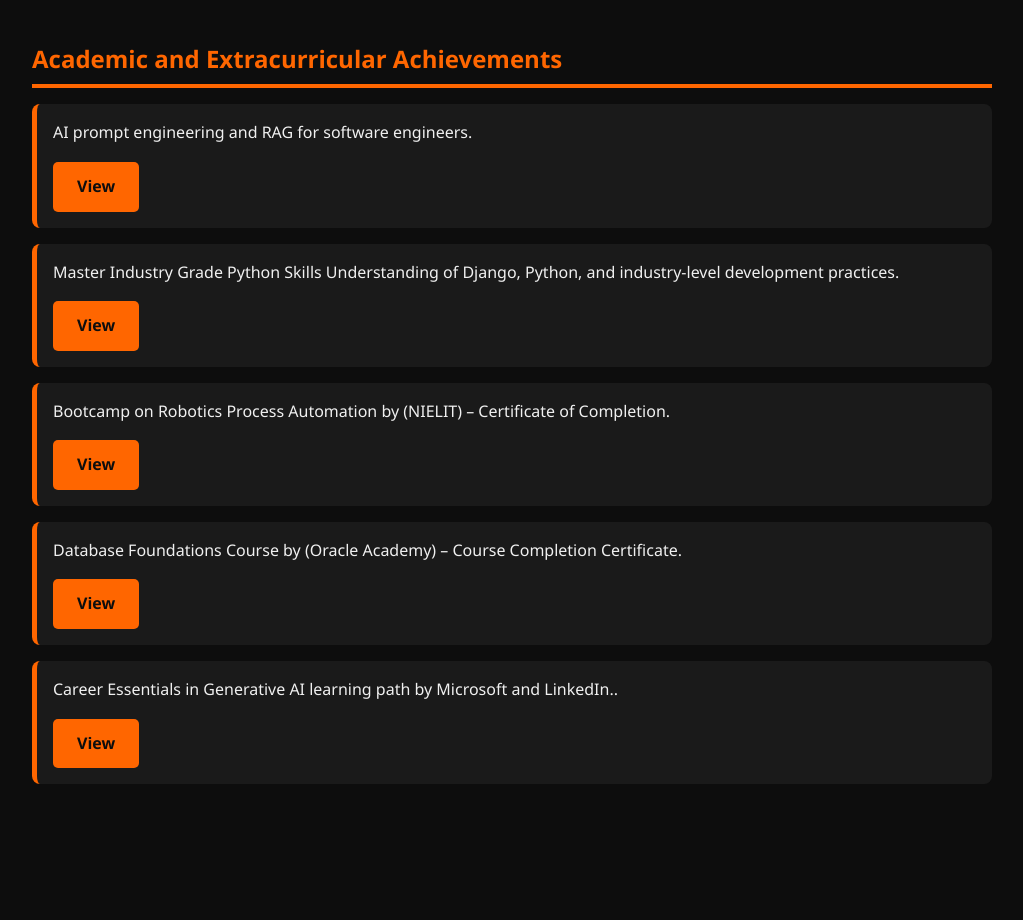
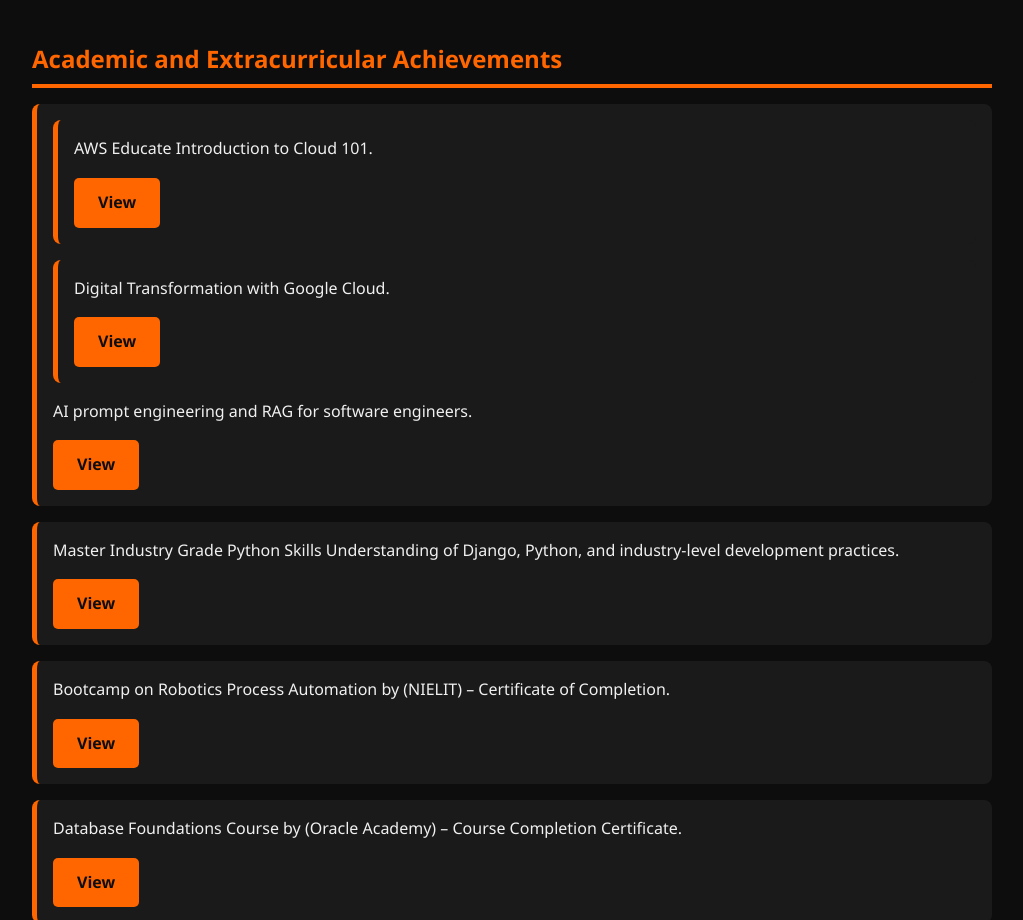
Before and after one commit to AJAY-DOMBALE-04/my-portfolio, a plain HTML site: page index.html in a window 1280 px wide. Shown: the part 3300-4220 px from the top of the page, without its empty margins (128-1151 px from the left). Drawn offline with Linux system fonts and the light colour scheme.

Commit message:
Update index.html

```diff
--- a/index.html
+++ b/index.html
@@ -324,6 +324,12 @@
   <section id="Academic and Extracurricular Achievements">
     <h2>Academic and Extracurricular Achievements</h2>
     <div class="card">
+    <div class="card">
+      <p> AWS Educate Introduction to Cloud 101.<br><a href="https://www.linkedin.com/in/ajay-dombale-1662072bb/details/certifications/" class="github-btn" target="_blank">View</a></p>
+    </div>
+    <div class="card">
+      <p> Digital Transformation with Google Cloud.<br><a href="https://www.linkedin.com/in/ajay-dombale-1662072bb/details/certifications/" class="github-btn" target="_blank">View</a></p>
+    </div>
       <p> AI prompt engineering and RAG for software engineers.<br><a href="https://www.linkedin.com/in/ajay-dombale-1662072bb/details/certifications/" class="github-btn" target="_blank">View</a></p>
     </div>
     <div class="card">
```
